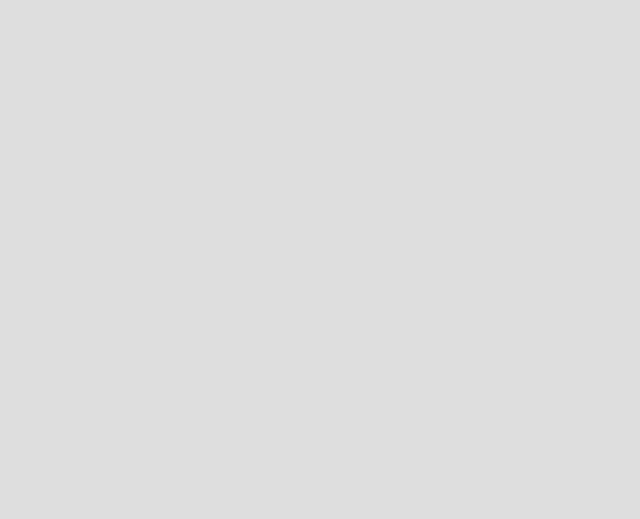
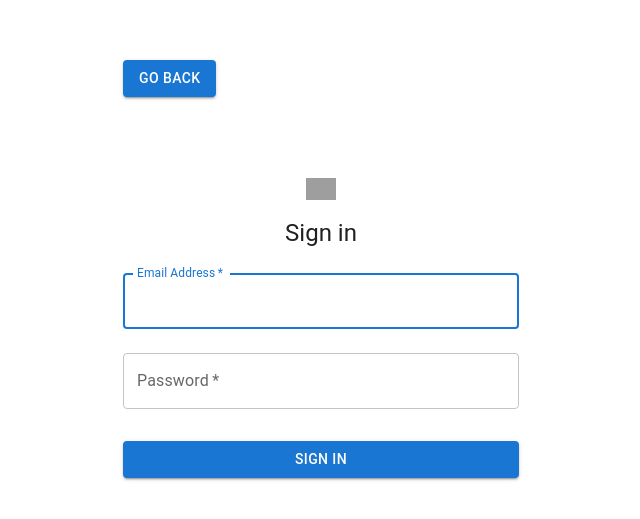
Before and after one commit to magnbni/Noflix, a React (Vite) app in the folder prosjekt2/: page /project2/login in a window 1280 px wide. Before the commit this address had no page. Shown: the part 123-642 px from the top of the page, without its empty margins (319-959 px from the left). Built offline with nearby package versions, Linux system fonts and the light colour scheme; grey boxes are pictures that could not be loaded.

Commit message:
Loginpage is connected and updates global state. Fixes 28

```diff
--- a/prosjekt2/src/App.tsx
+++ b/prosjekt2/src/App.tsx
@@ -1,7 +1,8 @@
-import { Routes, Route } from "react-router-dom";
-import Results from "./Routes/Results";
-import "./index.css";
-import Root from "./Routes/Root";
+import { Routes, Route } from "react-router-dom"
+import Results from "./Routes/Results"
+import "./index.css"
+import Root from "./Routes/Root"
+import LoginPage from "./Components/LoginPage"
 
 /*
   Currently two paths are present: The results page, showing the results of a search,
@@ -11,11 +12,12 @@ function App() {
   return (
     <div>
       <Routes>
-        <Route path="/" element={<Root />} />
-        <Route path="/search/:id" element={<Results />} />
+        <Route path='/' element={<Root />} />
+        <Route path='/search/:id' element={<Results />} />
+        <Route path='/login' element={<LoginPage />} />
       </Routes>
     </div>
-  );
+  )
 }
 
-export default App;
+export default App
--- a/prosjekt2/src/Components/HeaderAndDrawer.tsx
+++ b/prosjekt2/src/Components/HeaderAndDrawer.tsx
@@ -1,23 +1,24 @@
-import { styled } from "@mui/material/styles";
-import Box from "@mui/material/Box";
-import Drawer from "@mui/material/Drawer";
-import MuiAppBar, { AppBarProps as MuiAppBarProps } from "@mui/material/AppBar";
-import Toolbar from "@mui/material/Toolbar";
-import Divider from "@mui/material/Divider";
-import IconButton from "@mui/material/IconButton";
-import TextField from "@mui/material/TextField";
-import TuningIcon from "../assets/tuning.svg";
-import CloseIcon from "../assets/close.svg";
-import "./HeaderAndDrawer.css";
-import { Link, useNavigate } from "react-router-dom";
-import { useState } from "react";
-import { List } from "@mui/material";
-import FilterAndSort from "./FilterAndSort";
+import { styled } from "@mui/material/styles"
+import Box from "@mui/material/Box"
+import Drawer from "@mui/material/Drawer"
+import MuiAppBar, { AppBarProps as MuiAppBarProps } from "@mui/material/AppBar"
+import Toolbar from "@mui/material/Toolbar"
+import Divider from "@mui/material/Divider"
+import IconButton from "@mui/material/IconButton"
+import TextField from "@mui/material/TextField"
+import TuningIcon from "../assets/tuning.svg"
+import CloseIcon from "../assets/close.svg"
+import "./HeaderAndDrawer.css"
+import { Link, useNavigate } from "react-router-dom"
+import React, { useState } from "react"
+import { List } from "@mui/material"
+import { Avatar } from "@mui/material"
+import FilterAndSort from "./FilterAndSort"
 
-const drawerWidth = 320;
+const drawerWidth = 320
 
 interface AppBarProps extends MuiAppBarProps {
-  open?: boolean;
+  open?: boolean
 }
 
 const AppBar = styled(MuiAppBar, {
@@ -35,7 +36,7 @@ const AppBar = styled(MuiAppBar, {
     }),
     marginRight: drawerWidth,
   }),
-}));
+}))
 
 const DrawerHeader = styled("div")(({ theme }) => ({
   display: "flex",
@@ -43,61 +44,65 @@ const DrawerHeader = styled("div")(({ theme }) => ({
   padding: theme.spacing(0, 1),
   ...theme.mixins.toolbar,
   justifyContent: "flex-start",
-}));
+}))
 
 export default function HeaderAndDrawer() {
-  const navigate = useNavigate();
-  const [searchValue, setSearchValue] = useState<string>("");
-  const [, setSelectedMovie] = useState<string | null>(null);
-  const [open, setOpen] = useState(false);
+  const navigate = useNavigate()
+  const [searchValue, setSearchValue] = useState<string>("")
+  const [, setSelectedMovie] = useState<string | null>(null)
+  const [open, setOpen] = useState(false)
 
   const handleDrawerOpen = () => {
-    setOpen(true);
-  };
+    setOpen(true)
+  }
 
   const handleDrawerClose = () => {
-    setOpen(false);
-  };
+    setOpen(false)
+  }
 
   const handleSearchChange = (event: React.ChangeEvent<HTMLInputElement>) => {
-    setSearchValue(event.target.value);
-  };
+    setSearchValue(event.target.value)
+  }
 
   const handleSearch = (selectedOption: string | null) => {
     if (searchValue !== "") {
-      setSelectedMovie(selectedOption);
-      navigate(`/search/${searchValue}`);
-      window.location.reload();
+      setSelectedMovie(selectedOption)
+      navigate(`/search/${searchValue}`)
+      window.location.reload()
     }
-  };
+  }
 
   const handleKeyPress = (event: React.KeyboardEvent<HTMLInputElement>) => {
     if (event.key === "Enter") {
-      handleSearch(searchValue);
+      handleSearch(searchValue)
     }
-  };
+  }
+
+  const handleUserPage = () => {
+    navigate("/login")
+  }
 
   return (
     <Box sx={{ display: "flex" }}>
-      <AppBar position="fixed" open={open}>
+      <AppBar position='fixed' open={open}>
         <Toolbar>
-          <div className="header">
-            <div className="icon">
-              <Link to="/" className="logoAndTitle">
+          <div className='header'>
+            <div className='icon'>
+              <Link to='/' className='logoAndTitle'>
                 <img
-                  src="https://upload.wikimedia.org/wikipedia/commons/3/3f/Film_reel.svg"
+                  src='https://upload.wikimedia.org/wikipedia/commons/3/3f/Film_reel.svg'
                   style={{ height: 45 }}
-                  className="icon"
+                  className='icon'
                 />
-                <h1 className="headerName">Noflix</h1>
+                <h1 className='headerName'>Noflix</h1>
               </Link>
             </div>
-            <div className="searchHeader">
+            <div className='searchHeader'>
               <TextField
-                id="outlined-basic"
-                label="Search"
-                variant="outlined"
-                size="small"
+                id='outlined-basic'
+                label='Search'
+                variant='outlined'
+                size='small'
                 fullWidth
                 sx={{
                   maxWidth: "350px",
@@ -105,16 +110,20 @@ export default function HeaderAndDrawer() {
                 onChange={handleSearchChange}
                 onKeyDown={handleKeyPress}
               />
+              {/* Fix styling lol */}
+              <Avatar alt='Remy Sharp'>
+                <button onClick={handleUserPage}>U</button>
+              </Avatar>
             </div>
             {location.pathname.includes("project2/search/") && (
               <IconButton
-                color="inherit"
-                aria-label="open drawer"
-                edge="end"
+                color='inherit'
+                aria-label='open drawer'
+                edge='end'
                 onClick={handleDrawerOpen}
                 sx={{ ...(open && { display: "none" }) }}
               >
-                <img src={TuningIcon} alt="Menu" className="hammiIconOpen" />
+                <img src={TuningIcon} alt='Menu' className='hammiIconOpen' />
               </IconButton>
             )}
           </div>
@@ -129,13 +138,13 @@ export default function HeaderAndDrawer() {
             width: drawerWidth,
           },
         }}
-        variant="persistent"
-        anchor="right"
+        variant='persistent'
+        anchor='right'
         open={open}
       >
         <DrawerHeader>
           <IconButton onClick={handleDrawerClose}>
-            <img src={CloseIcon} alt="Close menu" className="hammiIconClose" />
+            <img src={CloseIcon} alt='Close menu' className='hammiIconClose' />
           </IconButton>
         </DrawerHeader>
         <Divider />
@@ -145,5 +154,5 @@ export default function HeaderAndDrawer() {
         <Divider />
       </Drawer>
     </Box>
-  );
+  )
 }
--- a/prosjekt2/src/Components/LoginPage.tsx
+++ b/prosjekt2/src/Components/LoginPage.tsx
@@ -1,26 +1,102 @@
-import * as React from "react";
-import Avatar from "@mui/material/Avatar";
-import Button from "@mui/material/Button";
-import CssBaseline from "@mui/material/CssBaseline";
-import TextField from "@mui/material/TextField";
-import Box from "@mui/material/Box";
-import Typography from "@mui/material/Typography";
-import Container from "@mui/material/Container";
+import * as React from "react"
+import Avatar from "@mui/material/Avatar"
+import Button from "@mui/material/Button"
+import CssBaseline from "@mui/material/CssBaseline"
+import TextField from "@mui/material/TextField"
+import Box from "@mui/material/Box"
+import Typography from "@mui/material/Typography"
+import Container from "@mui/material/Container"
+import { useState } from "react"
+import { useNavigate } from "react-router-dom"
+import { gql, useMutation } from "@apollo/client"
+import { authUser, email } from "../Reducers/UserSlice"
+import { useDispatch } from "react-redux"
 
-// Copied from https://github.com/mui/material-ui/blob/v5.14.17/docs/data/material/getting-started/templates/sign-in/SignIn.tsx
+// Most code from https://github.com/mui/material-ui/blob/v5.14.17/docs/data/material/getting-started/templates/sign-in/SignIn.tsx
+
+const AUTH_USER_MUTATION = gql`
+  mutation authUser($email: String!, $password: String!) {
+    authUser(email: $email, password: $password) {
+      success
+    }
+  }
+`
+
+const CREATE_USER_MUTATION = gql`
+  mutation userCreate($email: String!, $password: String!) {
+    userCreate(email: $email, password: $password) {
+      userModel {
+        email
+        password
+      }
+    }
+  }
+`
 
 export default function LoginPage() {
-  const handleSubmit = (event: React.FormEvent<HTMLFormElement>) => {
-    event.preventDefault();
-    const data = new FormData(event.currentTarget);
-    console.log({
-      email: data.get("email"),
-      password: data.get("password"),
-    });
-  };
+  const navigate = useNavigate()
+  const dispatch = useDispatch()
+  const [valid, setValid] = useState(true)
+
+  const [authUserMutation] = useMutation(AUTH_USER_MUTATION)
+  const [createUserMutation] = useMutation(CREATE_USER_MUTATION)
+  const [emailString, setEmail] = useState<string>()
+  const [passwordString, setPassword] = useState<string>()
+  const handleSubmit = async (event: React.FormEvent<HTMLFormElement>) => {
+    event.preventDefault()
+    const formData = new FormData(event.currentTarget)
+    setEmail(formData.get("email") as string)
+    setPassword(formData.get("password") as string)
+
+    if (emailString != undefined && passwordString != undefined) {
+      try {
+        const { data } = await authUserMutation({
+          variables: { email: emailString, password: passwordString },
+        })
+
+        if (data.authUser.success && emailString != null) {
+          dispatch(authUser(true))
+          dispatch(email(emailString))
+          navigate("/")
+          setValid(true)
+        } else {
+          setValid(false)
+        }
+      } catch (error) {
+        setValid(false)
+        console.error("Auth failed", error)
+      }
+    }
+  }
+
+  const handleSignIn = async () => {
+    try {
+      const { data } = await createUserMutation({
+        variables: { email: emailString, password: passwordString },
+      })
+
+      if (
+        data.userCreate.userModel.email &&
+        data.userCreate.userModel.password
+      ) {
+        setValid(true)
+        navigate("/")
+      }
+    } catch (error) {
+      setValid(false)
+      console.error("UserCreate failed", error)
+    }
+  }
+
+  const handleBack = () => {
+    navigate("/")
+  }
 
   return (
-    <Container component="main" maxWidth="xs">
+    <Container component='main' maxWidth='xs'>
+      <Button onClick={handleBack} variant='contained'>
+        Go back
+      </Button>
       <CssBaseline />
       <Box
         sx={{
@@ -33,48 +109,57 @@ export default function LoginPage() {
         <Avatar sx={{ m: 1, bgcolor: "white" }}>
           <img
             width={30}
-            className="logo"
-            src="https://upload.wikimedia.org/wikipedia/commons/3/3f/Film_reel.svg"
+            className='logo'
+            src='https://upload.wikimedia.org/wikipedia/commons/3/3f/Film_reel.svg'
           />
         </Avatar>
-        <Typography component="h1" variant="h5">
+        <Typography component='h1' variant='h5'>
           Sign in
         </Typography>
-        <Box component="form" onSubmit={handleSubmit} noValidate sx={{ mt: 1 }}>
+        <Box component='form' onSubmit={handleSubmit} noValidate sx={{ mt: 1 }}>
           <TextField
-            margin="normal"
+            margin='normal'
             required
             fullWidth
-            id="email"
-            label="Email Address"
-            name="email"
-            autoComplete="email"
+            id='email'
+            label='Email Address'
+            name='email'
+            autoComplete='email'
             autoFocus
           />
           <TextField
-            margin="normal"
+            margin='normal'
             required
             fullWidth
-            name="password"
-            label="Password"
-            type="password"
-            id="password"
-            autoComplete="current-password"
+            name='password'
+            label='Password'
+            type='password'
+            id='password'
+            autoComplete='current-password'
           />
           {/* <FormControlLabel
             control={<Checkbox value='remember' color='primary' />}
             label='Remember me'
           /> */}
           <Button
-            type="submit"
+            type='submit'
             fullWidth
-            variant="contained"
+            variant='contained'
             sx={{ mt: 3, mb: 2 }}
           >
             Sign In
           </Button>
+          {!valid && (
+            <>
+              <h1>I am going to drop the N-word because that is wrong lol.</h1>
+              <h2>
+                Not already a user?{" "}
+                <button onClick={handleSignIn}>SIGN IN</button>
+              </h2>
+            </>
+          )}
         </Box>
       </Box>
     </Container>
-  );
+  )
 }
```
